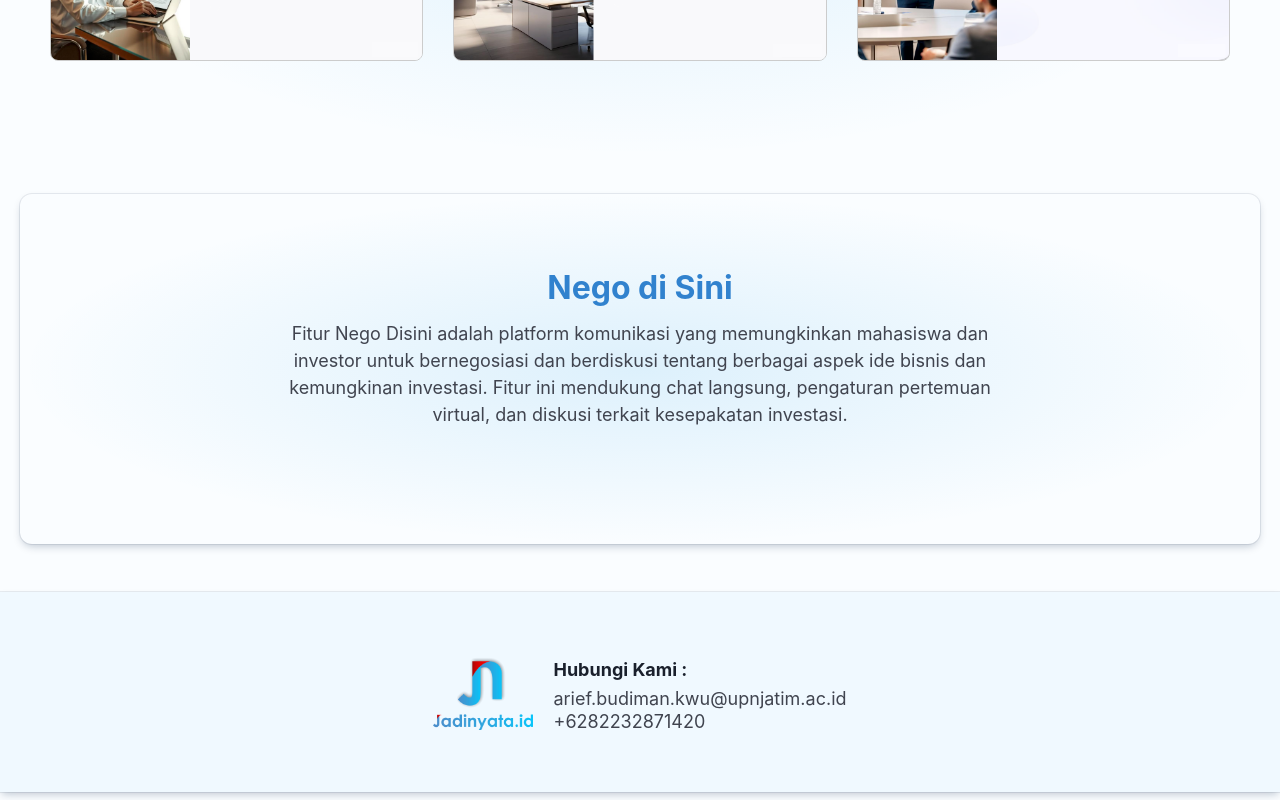
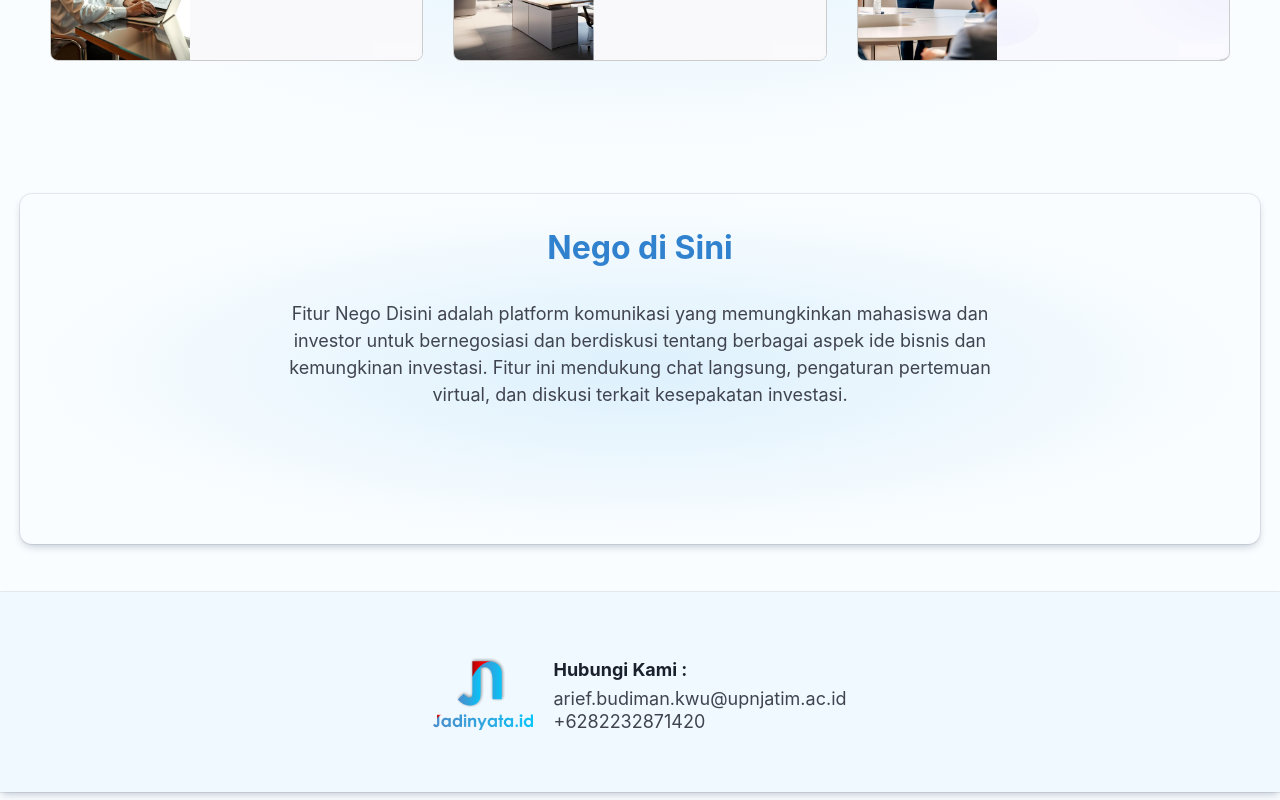
Before and after one commit to rozinhilmi/jadinyata, a React (Vite) app: page / in a window 1280 px wide. Shown: the part 2615-3415 px from the top of the page. Built offline with nearby package versions, Linux system fonts and the light colour scheme.

Commit message:
Update Nego.tsx

```diff
--- a/src/pages/Dashboard/components/Nego.tsx
+++ b/src/pages/Dashboard/components/Nego.tsx
@@ -15,7 +15,7 @@ const Nego = () => {
       id="NegoDiSini"
       // boxShadow={"rgba(9, 30, 66, 0.25) 0px 1px 1px, rgba(9, 30, 66, 0.13) 0px 0px 1px 1px;"}
     >
-      <Text as={"b"} fontSize={{ base: "2xl", lg: "3xl" }} color={primaryTextColor()} textAlign={"center"} marginTop={"40px"}>
+      <Text as={"b"} fontSize={{ base: "2xl", lg: "3xl" }} color={primaryTextColor()} textAlign={"center"} marginBottom={"20px"}>
         Nego di Sini
       </Text>
       <Text color={secondaryTextColor()} textAlign={"center"} maxWidth={"750px"} alignSelf={"center"}>
```
